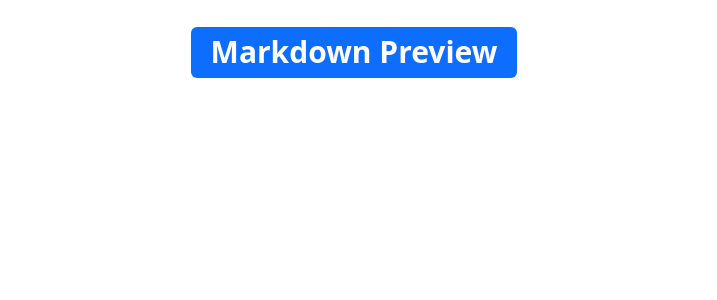
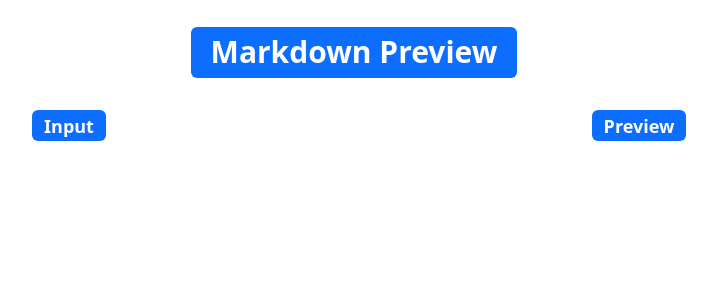
Before and after one commit to samjwu/MarkdownPreview, a React (Create React App) app: page / in a window 1280 px wide. Shown: the top 300 px of the page, without its empty margins (286-1003 px from the left). Built offline with nearby package versions, Linux system fonts and the light colour scheme.

Commit message:
Set columns

```diff
--- a/src/App.js
+++ b/src/App.js
@@ -16,6 +16,28 @@ export default class App extends React.Component {
               </h1>
             </div>
           </div>
+
+          <div className="row mt-4">
+            <div className="col-md-6">
+              <div className="col text-center">
+                <h4>
+                  <Badge className="text-align-center" variant="secondary">
+                    Input
+                  </Badge>
+                </h4>
+              </div>
+            </div>
+
+            <div className="col-md-6">
+              <div className="col text-center">
+                <h4>
+                  <Badge className="text-align-center" variant="secondary">
+                    Preview
+                  </Badge>
+                </h4>
+              </div>
+            </div>
+          </div>
         </div>
       </div>
     );
```
